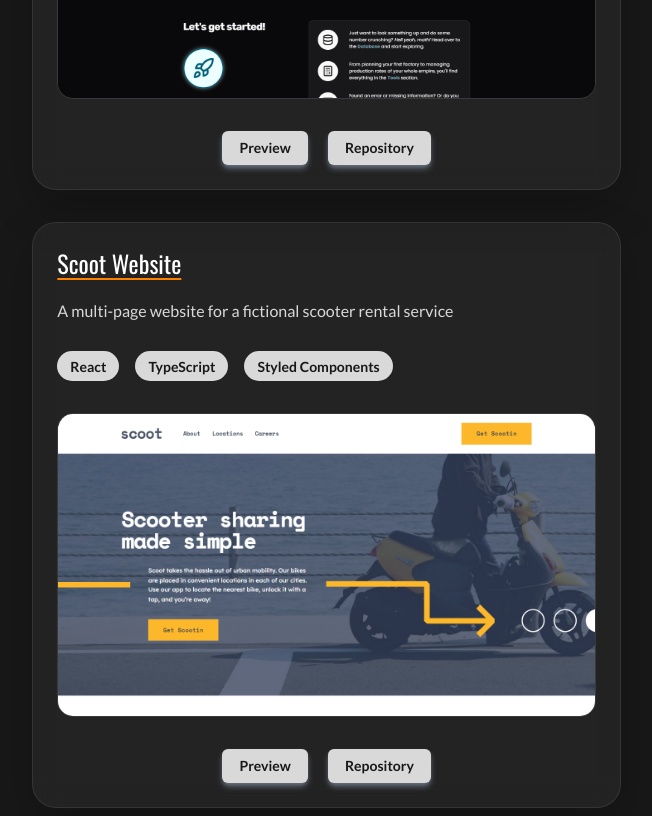
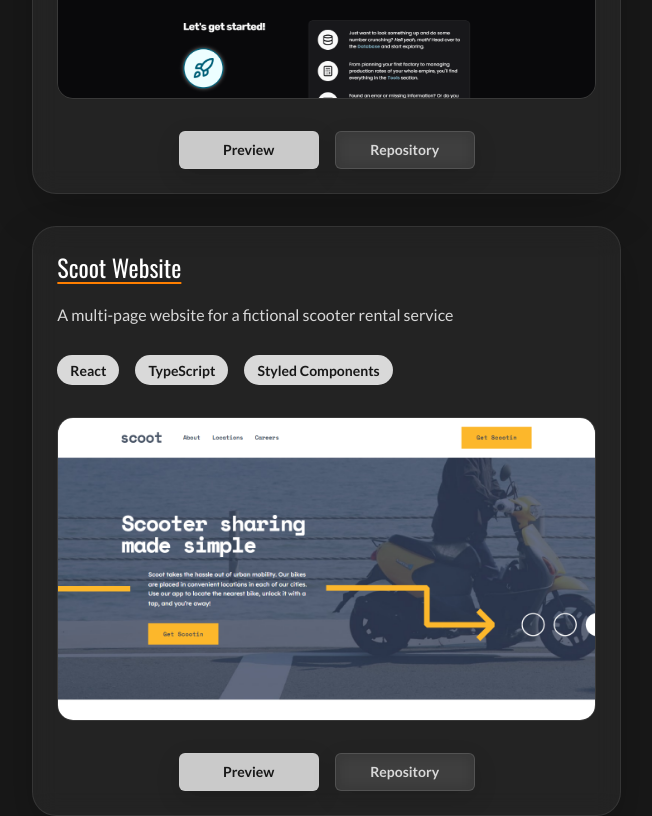
Before and after one commit to Dudeldups/personal-portfolio, a React (Vite) app in the folder frontend/: page / in a window 1280 px wide. Shown: the part 1560-2376 px from the top of the page, without its empty margins (579-1231 px from the left). Built offline with nearby package versions, Linux system fonts and the light colour scheme.

Commit message:
refactor button styling

```diff
--- a/frontend/src/components/Projects/Projects.tsx
+++ b/frontend/src/components/Projects/Projects.tsx
@@ -54,12 +54,12 @@ const Projects = () => {
                   />
                 </picture>
 
-                <div className="mt-8 flex justify-center gap-5">
+                <div className="mt-8 flex flex-wrap justify-center gap-4">
                   <a
                     target="_blank"
                     rel="noopener noreferrer"
                     href={project.demoLink}
-                    className="btn font-bold text-darkest"
+                    className="inline-flex min-w-35 items-center justify-center rounded-md border border-light/20 bg-light/92 px-5 py-2 text-sm font-bold text-darkest shadow-[0_8px_24px_rgba(0,0,0,0.14)] transition duration-200 ease-out hover:-translate-y-0.5 hover:border-primary/35 hover:bg-primary/90 hover:text-darkest focus-visible:outline-2 focus-visible:outline-offset-3 focus-visible:outline-primary"
                   >
                     {t("projects.liveButton")}
                   </a>
@@ -67,7 +67,7 @@ const Projects = () => {
                     target="_blank"
                     rel="noopener noreferrer"
                     href={project.githubLink}
-                    className="btn font-bold text-darkest"
+                    className="inline-flex min-w-35 items-center justify-center rounded-md border border-light/16 bg-light/10 px-5 py-2 text-sm font-bold text-light shadow-[0_8px_24px_rgba(0,0,0,0.12)] backdrop-blur-sm transition duration-200 ease-out hover:-translate-y-0.5 hover:border-light/28 hover:bg-light/16 hover:text-white focus-visible:outline-2 focus-visible:outline-offset-3 focus-visible:outline-accent"
                   >
                     {t("projects.githubButton")}
                   </a>
```
